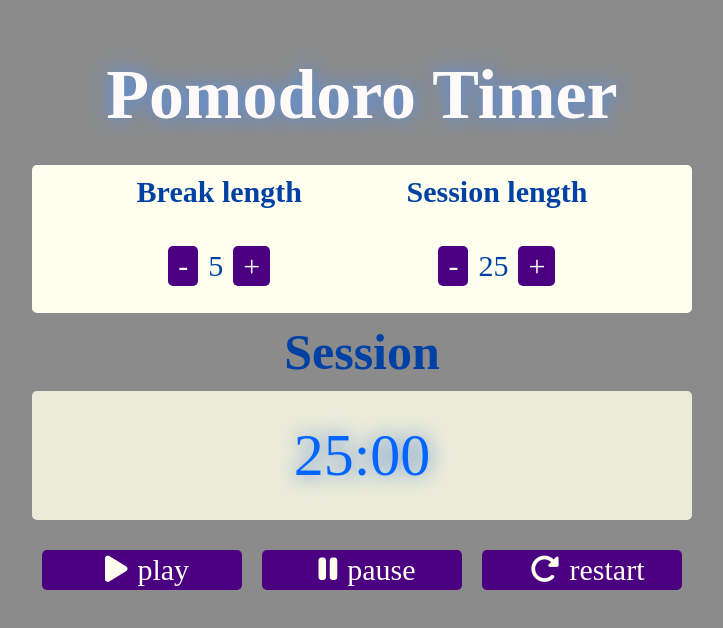
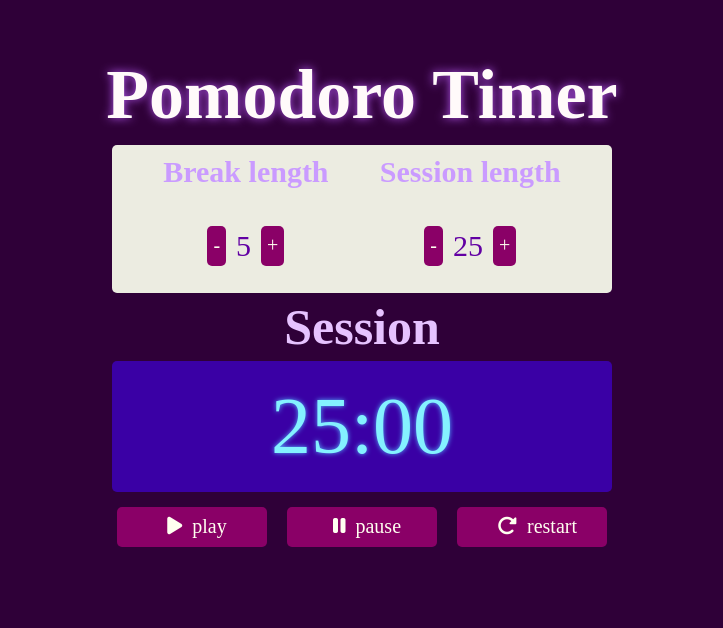
Before and after one commit to biomath-421/pomodoro-app, a React app: page / in a window 1280 px wide. Shown: the whole page, without its empty margins (278-1001 px from the left). Built offline with nearby package versions, Linux system fonts and the light colour scheme; a web font is replaced by a local one.

Commit message:
commit 15/09 14:30 fini

```diff
--- a/src/components/BrInterval.js
+++ b/src/components/BrInterval.js
@@ -16,9 +16,9 @@ function BreakInterval(props) {
         <section>
             <h4>Break length</h4>
             <section className="breakControl">
-            <button disabled={props.isPlay === true ? "disabled" : ""} onClick={decreaseCounter}>-</button>
-            <p>{props.breakInterval}</p>
-            <button disabled={props.isPlay === true ? "disabled" : ""} onClick={increaseCounter}>+</button>
+                <button disabled={props.isPlay === true ? "disabled" : ""} onClick={decreaseCounter}>-</button>
+                <p>{props.breakInterval}</p>
+                <button disabled={props.isPlay === true ? "disabled" : ""} onClick={increaseCounter}>+</button>
             </section>
         </section>
     );
--- a/src/components/root.js
+++ b/src/components/root.js
@@ -103,6 +103,7 @@ class Index extends React.Component {
         return (
             <main>
                 <h1>Pomodoro Timer</h1>
+                <section className="first">
                     <section className="disposition">
                         <BreakInterval
                             isPlay={this.state.isPlay}
@@ -125,6 +126,7 @@ class Index extends React.Component {
                         restartTimer={this.onRestartTimer}
                         onPlayStopTimer={this.onPlayStopTimer}
                     />
+                </section>
             </main>
         );
     }
--- a/src/components/timer.js
+++ b/src/components/timer.js
@@ -7,7 +7,7 @@ class Timer extends React.Component {
         this.state = {
             isSession: true,
             timerSecond: 0,
-            intervalId: 0
+            intervalId: 0,
         };
         this.playTimer = this.playTimer.bind
             (this);
@@ -30,10 +30,10 @@ class Timer extends React.Component {
     decreaseTimer() {
         switch (this.state.timerSecond) {
             case 0:
-                if (this.props.updateTimerMinute === 0) {
+                if (this.props.timerMinute === 0) {
                     if (this.state.isSession) {
                         this.setState({
-                            timerSecond: 59,
+                            timerSecond: 0,
                             isSession: false,
                         });
                         this.props.toggleInterval(this.state.isSession);
@@ -50,6 +50,7 @@ class Timer extends React.Component {
                     this.setState({
                         timerSecond: 59,
                     });
+
                 }
                 break;
             default:
@@ -82,7 +83,8 @@ class Timer extends React.Component {
     render() {
         return (
             <section className="timer">
-                <h4 className="Session">{this.state.isSession === true ? "Session" : "Break"}</h4>
+                <h4 className="Session">{this.state.isSession === true ? "Session" :
+                    "Break"}</h4>
                 <section className="pomodoro">
                     <span>{this.props.timerMinute}</span>
                     <span>:</span>
--- a/src/index.css
+++ b/src/index.css
@@ -2,8 +2,9 @@ body {
     box-sizing: border-box;
     font-family: "digital";
     text-align: center;
-    background-color: rgb(139, 139, 139);
+    background-color: rgb(47, 0, 56);
     display: flex;
+    flex-direction: column;
     justify-content: center;
 }
 
@@ -12,37 +13,42 @@ button {
     width: auto;
     border: none;
     font-family: "digital";
-    font-size: 30px;
+    font-size: 20px;
     margin: 10px;
-    padding-left: 10px;
-    padding-right: 10px;
-    background-color: indigo;
+    background-color: rgb(138, 0, 103);
     color: ivory;
     border-radius: 5px;
     outline-style: none;
 }
 
 button:hover {
-    background-color: rgb(131, 77, 170);
-    color: rgb(187, 187, 132);
+    background-color: rgb(209, 0, 157);
+    color:  ivory;
 }
 button:active {
-    background-color: rgb(131, 77, 170);
-    color: rgb(187, 187, 132);
+    background-color: rgb(255, 255, 255);
+    color: rgb(71, 71, 71);
 }
 
 .pomodoro{
-    background-color: rgb(235, 235, 217);
-    color: rgb(0, 102, 255);
-    font-size: 60px;
-    padding: 30px;
+    max-width: 500px;
+    margin-left: auto;
+    margin-right: auto;
+    background-color: rgb(58, 0, 165);
+    color: rgb(132, 241, 255);
+    font-size: 80px;
+    padding-top: 20px;
+    padding-bottom: 20px;
     border-radius: 5px;
-    text-shadow: 0px 0px 20px rgb(59, 117, 204);
+    text-shadow: 0px 0px 5px rgb(84, 178, 255);
+}
+.first{
+    height: 100%;
 }
 .timerControl {
     width: auto;
-    min-width: 200px;
-    margin-top: 30px;
+    min-width: 150px;
+    margin-top: 15px;
 }
 
 .breakControl {
@@ -51,7 +57,7 @@ button:active {
     justify-content: center;
     align-items: center;
     font-size: 30px;
-    color: rgb(0, 65, 163);
+    color: rgb(98, 0, 163);
     width: fit-content;
     margin-left: auto;
     margin-right: auto;
@@ -63,7 +69,7 @@ button:active {
     justify-content: center;
     align-items: center;
     font-size: 30px;
-    color: rgb(0, 65, 163);
+    color: rgb(98, 0, 163);
     margin-left: auto;
     width: fit-content;
     margin-right: auto;
@@ -71,15 +77,16 @@ button:active {
 
 .timer {
     font-size: 45px;
-    color: rgb(73, 73, 73);
 }
 
 .disposition {
     display: flex;
-    flex-direction: row;
     justify-content: space-evenly;
-    background-color: ivory;
+    background-color: rgb(236, 236, 225);
     border-radius: 5px;
+    max-width: 500px;
+    margin-right: auto;
+    margin-left: auto;
 }
 
 button:disabled {
@@ -92,18 +99,19 @@ h1 {
     font-size: 70px;
     color: snow;
     margin-bottom: 10px;
-    text-shadow: 0px 0px 20px rgba(75, 147, 255, 0.9);
-    margin-bottom: 30px;
+    text-shadow: 0px 0px 10px rgba(191, 95, 255, 0.9);
 }
 h4{
     font-size: 30px;
-    color: rgb(0, 65, 163);
+    color: rgb(202, 155, 255);
     margin-top: 10px;
     margin-bottom: 10px;
 }
 .Session{
     font-size: 50px;
-    color: rgb(0, 65, 163);
+    color:rgb(230, 194, 255);
+    margin-top: 5px;
+    margin-bottom: 5px;
 }
 
 i {
```
Lines whose indentation alone changed are shown as unchanged.
